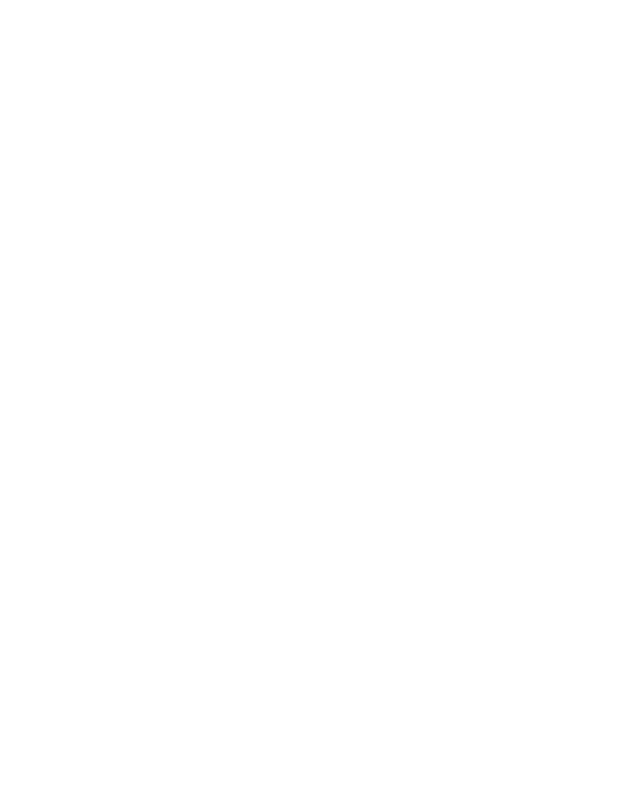
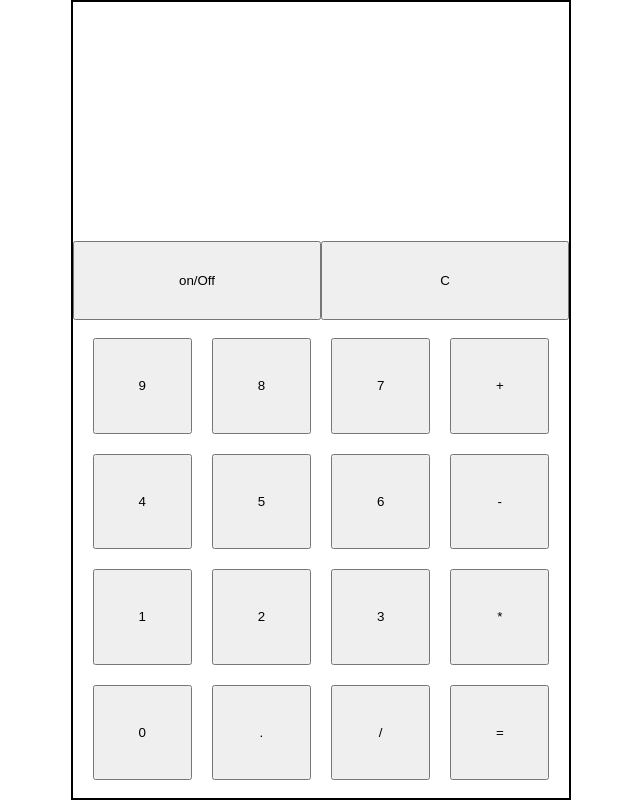
Before and after one commit to SmaelNicolas/calculator, a plain HTML site: page index.html in a window 1280 px wide. Shown: the whole page, without its empty margins (319-959 px from the left). Drawn offline with Linux system fonts and the light colour scheme.

Commit message:
html estructure, style, getElements

```diff
--- a/index.html
+++ b/index.html
@@ -6,10 +6,45 @@
     <meta http-equiv="X-UA-Compatible" content="IE=edge">
     <meta name="viewport" content="width=device-width, initial-scale=1.0">
     <title>Calculator</title>
+
+    <link rel="stylesheet" href="style.css">
 </head>
+
 
 <body>
 
+    <section class="container">
+        <section class="calculator">
+            <div class="display">
+                <div class="result" id="result"></div>
+            </div>
+            <div class="buttons">
+
+                <button class="onOff" id="onOff">on/Off</button>
+                <button class="reset" id="reset">C</button>
+            </div>
+            <div class="keyboard">
+                <button class="key" id="9">9</button>
+                <button class="key" id="8">8</button>
+                <button class="key" id="7">7</button>
+                <button class="key" id="plus">+</button>
+                <button class="key" id="4">4</button>
+                <button class="key" id="5">5</button>
+                <button class="key" id="6">6</button>
+                <button class="key" id="minus">-</button>
+                <button class="key" id="1">1</button>
+                <button class="key" id="2">2</button>
+                <button class="key" id="3">3</button>
+                <button class="key" id="multiply">*</button>
+                <button class="key" id="0">0</button>
+                <button class="key" id="point">.</button>
+                <button class="key" id="divide">/</button>
+                <button class="key" id="equals">=</button>
+            </div>
+        </section>
+    </section>
+
+    <script src="script.js"></script>
 </body>
 
 </html>
--- a/script.js
+++ b/script.js
@@ -0,0 +1,51 @@
+let arrayKeys = document.getElementsByClassName("key");
+console.log(arrayKeys);
+arrayKeys = [...arrayKeys];
+console.log(arrayKeys);
+
+let valid = true;
+
+let one = document.getElementById("1");
+let two = document.getElementById("2");
+let three = document.getElementById("3");
+let four = document.getElementById("4");
+let five = document.getElementById("5");
+let six = document.getElementById("6");
+let seven = document.getElementById("7");
+let eigth = document.getElementById("8");
+let nine = document.getElementById("9");
+let zero = document.getElementById("0");
+
+let display = document.getElementById("result");
+
+let onOff = document.getElementById("onOff");
+let reset = document.getElementById("reset");
+
+let plus = document.getElementById("plus");
+let minus = document.getElementById("minus");
+let multiply = document.getElementById("multiply");
+let divide = document.getElementById("divide");
+let point = document.getElementById("point");
+let equals = document.getElementById("equls");
+
+arrayKeys.forEach((key) => {
+	key.addEventListener("click", () => {
+		if (valid) {
+			if (isNaN(key.innerHTML) && valid) {
+				display.innerHTML += key.innerHTML;
+
+				valid = !valid;
+			} else {
+				if (isNaN(key.innerHTML) && !valid) {
+					console.log("doble simbolo");
+				} else {
+					display.innerHTML += key.innerHTML;
+
+					valid = true;
+				}
+			}
+		}
+
+		console.log("funciona");
+	});
+});
--- a/style.css
+++ b/style.css
@@ -0,0 +1,83 @@
+* {
+	margin: 0;
+	padding: 0;
+
+	box-sizing: border-box;
+}
+
+body {
+	width: calc(100%- (100%-100vh));
+	height: 100vh;
+	display: grid;
+	/* grid-template-rows: 1;
+	grid-template-columns: 1; */
+
+	justify-content: center;
+	align-items: center;
+}
+
+.container {
+	width: 500px;
+	height: 800px;
+}
+
+.calculator {
+	width: 500px;
+	height: 800px;
+	display: grid;
+	grid-template-columns: 100%;
+	grid-template-rows: 30% 10% 60%;
+
+	justify-content: space-between;
+	align-items: center;
+
+	border: 2px solid black;
+}
+
+.display,
+.onOff,
+.reset,
+.buttons,
+.keyboard,
+.key {
+	text-align: center;
+	width: 100%;
+	height: 100%;
+}
+
+.display {
+	display: flex;
+	justify-content: end;
+	align-items: center;
+}
+
+.result {
+	width: 100%;
+	font-size: 100px;
+	text-align: end;
+}
+
+.buttons {
+	display: grid;
+	grid-template-columns: 50% 50%;
+	grid-template-rows: 100%;
+}
+
+.onOff {
+}
+
+.reset {
+}
+
+.keyboard {
+	display: grid;
+	grid-template-columns: 20% 20% 20% 20%;
+	grid-template-rows: 20% 20% 20% 20%;
+	gap: 20px;
+
+	justify-content: center;
+	align-content: center;
+}
+
+.key {
+}
```
